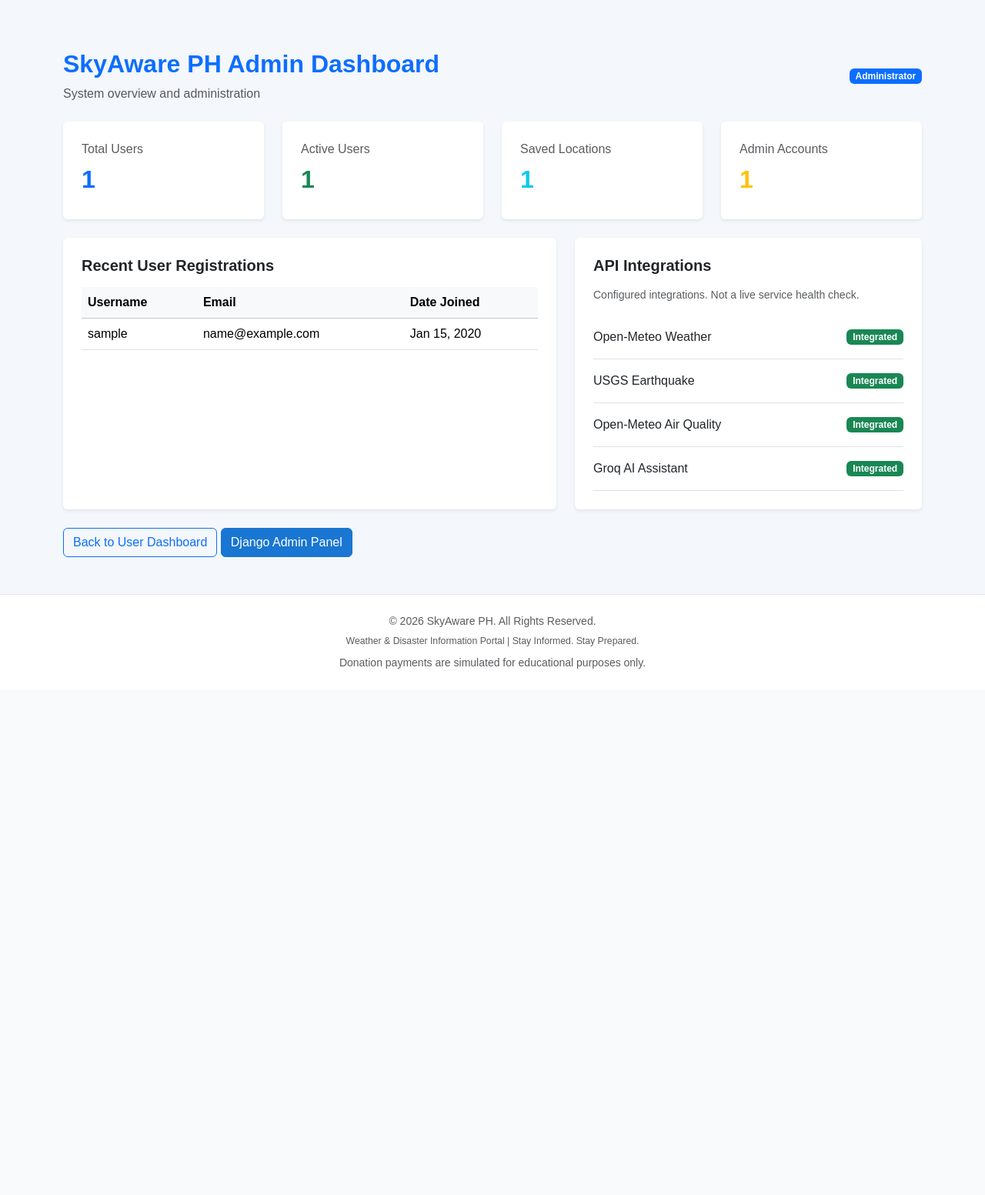
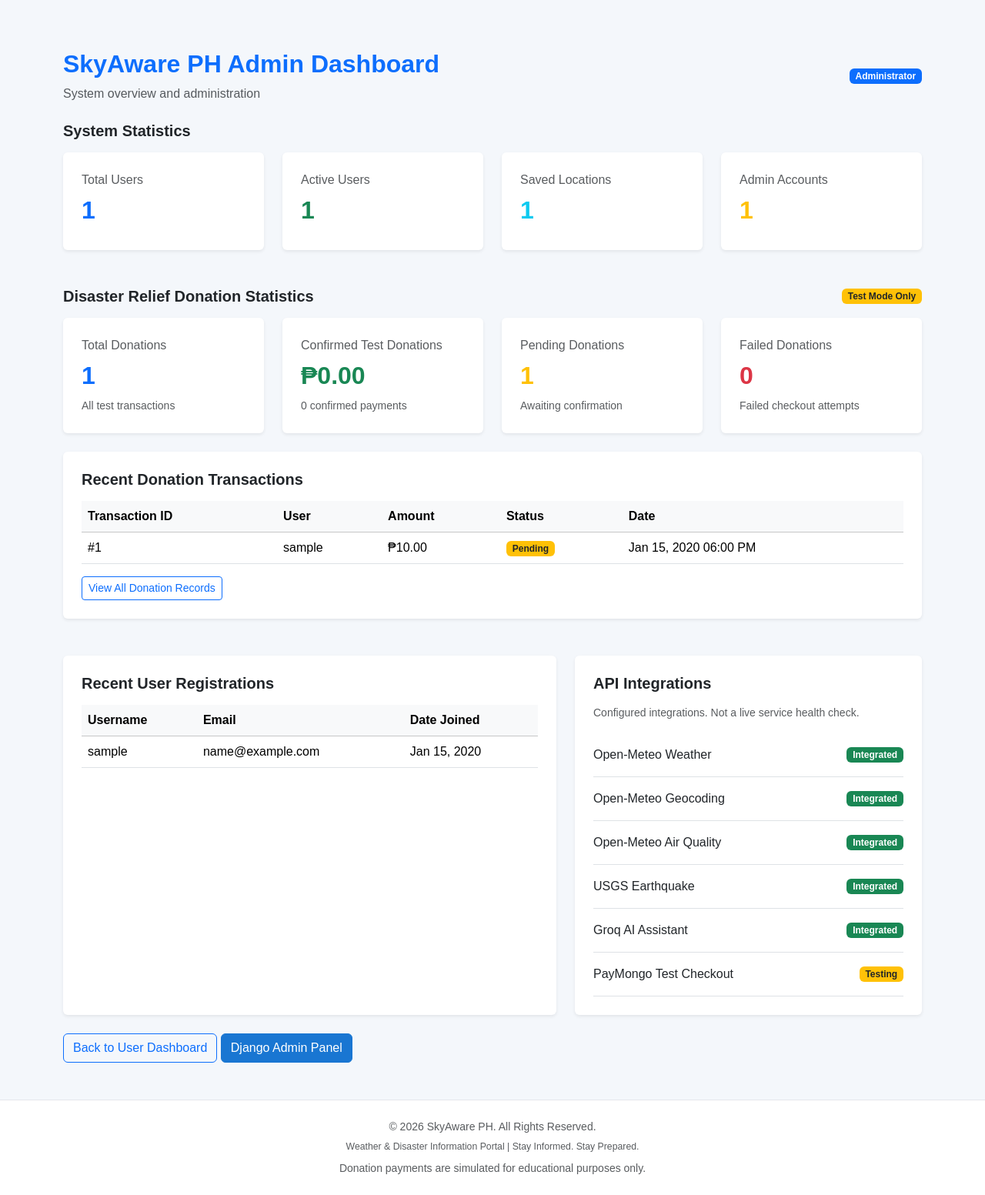
Before and after one commit to asnawiebali-source/SkyAware-PH, a Django app: page /admin-dashboard/ in a window 1280 px wide; the page is wider, and only the part inside the window is pictured. Shown: the part 94-1647 px from the top of that part at 77% size. Before the commit the page ends 963 px from the top of that part, so only its background shows below. Run offline with Django 5.2, Linux system fonts and the light colour scheme; a user stored in the database is signed in; tables that the repository leaves empty hold one stand-in row (values such as "Sample post").

Commit message:
adding donation history and transaction monitoring to admin dashboard

```diff
--- a/dashboard/views.py
+++ b/dashboard/views.py
@@ -3,8 +3,12 @@ from django.contrib.auth import get_user_model
 from django.contrib.auth.decorators import login_required
 from django.contrib.admin.views.decorators import staff_member_required
 from django.shortcuts import render
+from django.db.models import Sum
+from django.db.models.functions import Coalesce
+from django.db.models import DecimalField, Value
 
 from weather.models import SavedLocation
+from donations.models import Donation
 
 
 # ==========================================
@@ -25,9 +29,11 @@ def admin_dashboard_view(request):
 
     User = get_user_model()
 
+    # ======================================
+    # USER STATISTICS
+    # ======================================
+
     total_users = User.objects.count()
-
-    total_saved_locations = SavedLocation.objects.count()
 
     active_users = User.objects.filter(
         is_active=True
@@ -37,9 +43,50 @@ def admin_dashboard_view(request):
         is_staff=True
     ).count()
 
+    total_saved_locations = SavedLocation.objects.count()
+
     recent_users = User.objects.order_by(
         "-date_joined"
     )[:5]
+
+    # ======================================
+    # DONATION STATISTICS
+    # ======================================
+
+    total_donations = Donation.objects.count()
+
+    successful_donations = Donation.objects.filter(
+        status=Donation.Status.PAID
+    ).count()
+
+    pending_donations = Donation.objects.filter(
+        status=Donation.Status.PENDING
+    ).count()
+
+    failed_donations = Donation.objects.filter(
+        status=Donation.Status.FAILED
+    ).count()
+
+    total_donation_amount = Donation.objects.filter(
+        status=Donation.Status.PAID
+    ).aggregate(
+        total=Coalesce(
+            Sum("amount"),
+            Value(0),
+            output_field=DecimalField(
+                max_digits=12,
+                decimal_places=2
+            )
+        )
+    )["total"]
+
+    recent_donations = Donation.objects.select_related(
+        "user"
+    ).order_by("-created_at")[:5]
+
+    # ======================================
+    # API INTEGRATIONS
+    # ======================================
 
     api_integrations = [
         {
@@ -47,7 +94,7 @@ def admin_dashboard_view(request):
             "status": "Integrated"
         },
         {
-            "name": "USGS Earthquake",
+            "name": "Open-Meteo Geocoding",
             "status": "Integrated"
         },
         {
@@ -55,17 +102,37 @@ def admin_dashboard_view(request):
             "status": "Integrated"
         },
         {
+            "name": "USGS Earthquake",
+            "status": "Integrated"
+        },
+        {
             "name": "Groq AI Assistant",
             "status": "Integrated"
-        }
+        },
+        {
+            "name": "PayMongo Test Checkout",
+            "status": "Testing"
+        },
     ]
+
+    # ======================================
+    # DASHBOARD CONTEXT
+    # ======================================
 
     context = {
         "total_users": total_users,
-        "total_saved_locations": total_saved_locations,
         "active_users": active_users,
         "admin_users": admin_users,
+        "total_saved_locations": total_saved_locations,
         "recent_users": recent_users,
+
+        "total_donations": total_donations,
+        "successful_donations": successful_donations,
+        "pending_donations": pending_donations,
+        "failed_donations": failed_donations,
+        "total_donation_amount": total_donation_amount,
+        "recent_donations": recent_donations,
+
         "api_integrations": api_integrations,
     }
 
--- a/templates/dashboard/admin_dashboard.html
+++ b/templates/dashboard/admin_dashboard.html
@@ -21,15 +21,15 @@ Admin Dashboard | SkyAware PH
     </span>
 </div>
 
-<!-- STATISTICS -->
-<div class="row g-4 mb-4">
+<!-- USER STATISTICS -->
+<h5 class="fw-bold mb-3">System Statistics</h5>
+
+<div class="row g-4 mb-5">
 
     <div class="col-md-6 col-xl-3">
         <div class="card border-0 shadow-sm h-100">
             <div class="card-body p-4">
-                <p class="text-muted mb-2">
-                    Total Users
-                </p>
+                <p class="text-muted mb-2">Total Users</p>
                 <h2 class="fw-bold text-primary">
                     {{ total_users }}
                 </h2>
@@ -40,9 +40,7 @@ Admin Dashboard | SkyAware PH
     <div class="col-md-6 col-xl-3">
         <div class="card border-0 shadow-sm h-100">
             <div class="card-body p-4">
-                <p class="text-muted mb-2">
-                    Active Users
-                </p>
+                <p class="text-muted mb-2">Active Users</p>
                 <h2 class="fw-bold text-success">
                     {{ active_users }}
                 </h2>
@@ -53,9 +51,7 @@ Admin Dashboard | SkyAware PH
     <div class="col-md-6 col-xl-3">
         <div class="card border-0 shadow-sm h-100">
             <div class="card-body p-4">
-                <p class="text-muted mb-2">
-                    Saved Locations
-                </p>
+                <p class="text-muted mb-2">Saved Locations</p>
                 <h2 class="fw-bold text-info">
                     {{ total_saved_locations }}
                 </h2>
@@ -66,9 +62,7 @@ Admin Dashboard | SkyAware PH
     <div class="col-md-6 col-xl-3">
         <div class="card border-0 shadow-sm h-100">
             <div class="card-body p-4">
-                <p class="text-muted mb-2">
-                    Admin Accounts
-                </p>
+                <p class="text-muted mb-2">Admin Accounts</p>
                 <h2 class="fw-bold text-warning">
                     {{ admin_users }}
                 </h2>
@@ -76,6 +70,155 @@ Admin Dashboard | SkyAware PH
         </div>
     </div>
 
+</div>
+
+<!-- DONATION STATISTICS -->
+<div class="d-flex justify-content-between align-items-center mb-3">
+    <h5 class="fw-bold mb-0">
+        Disaster Relief Donation Statistics
+    </h5>
+    <span class="badge bg-warning text-dark">
+        Test Mode Only
+    </span>
+</div>
+
+<div class="row g-4 mb-4">
+
+    <div class="col-md-6 col-xl-3">
+        <div class="card border-0 shadow-sm h-100">
+            <div class="card-body p-4">
+                <p class="text-muted mb-2">Total Donations</p>
+                <h2 class="fw-bold text-primary">
+                    {{ total_donations }}
+                </h2>
+                <small class="text-muted">
+                    All test transactions
+                </small>
+            </div>
+        </div>
+    </div>
+
+    <div class="col-md-6 col-xl-3">
+        <div class="card border-0 shadow-sm h-100">
+            <div class="card-body p-4">
+                <p class="text-muted mb-2">
+                    Confirmed Test Donations
+                </p>
+                <h2 class="fw-bold text-success">
+                    ₱{{ total_donation_amount|floatformat:2 }}
+                </h2>
+                <small class="text-muted">
+                    {{ successful_donations }} confirmed payments
+                </small>
+            </div>
+        </div>
+    </div>
+
+    <div class="col-md-6 col-xl-3">
+        <div class="card border-0 shadow-sm h-100">
+            <div class="card-body p-4">
+                <p class="text-muted mb-2">
+                    Pending Donations
+                </p>
+                <h2 class="fw-bold text-warning">
+                    {{ pending_donations }}
+                </h2>
+                <small class="text-muted">
+                    Awaiting confirmation
+                </small>
+            </div>
+        </div>
+    </div>
+
+    <div class="col-md-6 col-xl-3">
+        <div class="card border-0 shadow-sm h-100">
+            <div class="card-body p-4">
+                <p class="text-muted mb-2">
+                    Failed Donations
+                </p>
+                <h2 class="fw-bold text-danger">
+                    {{ failed_donations }}
+                </h2>
+                <small class="text-muted">
+                    Failed checkout attempts
+                </small>
+            </div>
+        </div>
+    </div>
+
+</div>
+
+<!-- RECENT DONATIONS -->
+<div class="card border-0 shadow-sm mb-5">
+    <div class="card-body p-4">
+
+        <h5 class="fw-bold mb-3">
+            Recent Donation Transactions
+        </h5>
+
+        <div class="table-responsive">
+            <table class="table table-hover align-middle">
+
+                <thead class="table-light">
+                    <tr>
+                        <th>Transaction ID</th>
+                        <th>User</th>
+                        <th>Amount</th>
+                        <th>Status</th>
+                        <th>Date</th>
+                    </tr>
+                </thead>
+
+                <tbody>
+                    {% for donation in recent_donations %}
+                    <tr>
+                        <td>#{{ donation.id }}</td>
+                        <td>{{ donation.user.username }}</td>
+                        <td>
+                            ₱{{ donation.amount|floatformat:2 }}
+                        </td>
+                        <td>
+                            {% if donation.status == "paid" %}
+                            <span class="badge bg-success">
+                                Paid (Test)
+                            </span>
+                            {% elif donation.status == "pending" %}
+                            <span class="badge bg-warning text-dark">
+                                Pending
+                            </span>
+                            {% elif donation.status == "failed" %}
+                            <span class="badge bg-danger">
+                                Failed
+                            </span>
+                            {% else %}
+                            <span class="badge bg-secondary">
+                                {{ donation.get_status_display }}
+                            </span>
+                            {% endif %}
+                        </td>
+                        <td>
+                            {{ donation.created_at|date:"M d, Y h:i A" }}
+                        </td>
+                    </tr>
+                    {% empty %}
+                    <tr>
+                        <td colspan="5"
+                            class="text-center text-muted py-4">
+                            No donation transactions yet.
+                        </td>
+                    </tr>
+                    {% endfor %}
+                </tbody>
+
+            </table>
+        </div>
+
+        <a href="{% url 'admin:donations_donation_changelist' %}"
+           class="btn btn-outline-primary btn-sm">
+            View All Donation Records
+        </a>
+
+    </div>
 </div>
 
 <div class="row g-4">
@@ -113,7 +256,8 @@ Admin Dashboard | SkyAware PH
                             </tr>
                             {% empty %}
                             <tr>
-                                <td colspan="3" class="text-center text-muted">
+                                <td colspan="3"
+                                    class="text-center text-muted">
                                     No registered users found.
                                 </td>
                             </tr>
@@ -147,9 +291,15 @@ Admin Dashboard | SkyAware PH
 
                     <span>{{ api.name }}</span>
 
+                    {% if api.status == "Testing" %}
+                    <span class="badge bg-warning text-dark">
+                        {{ api.status }}
+                    </span>
+                    {% else %}
                     <span class="badge bg-success">
                         {{ api.status }}
                     </span>
+                    {% endif %}
 
                 </div>
                 {% endfor %}
```
